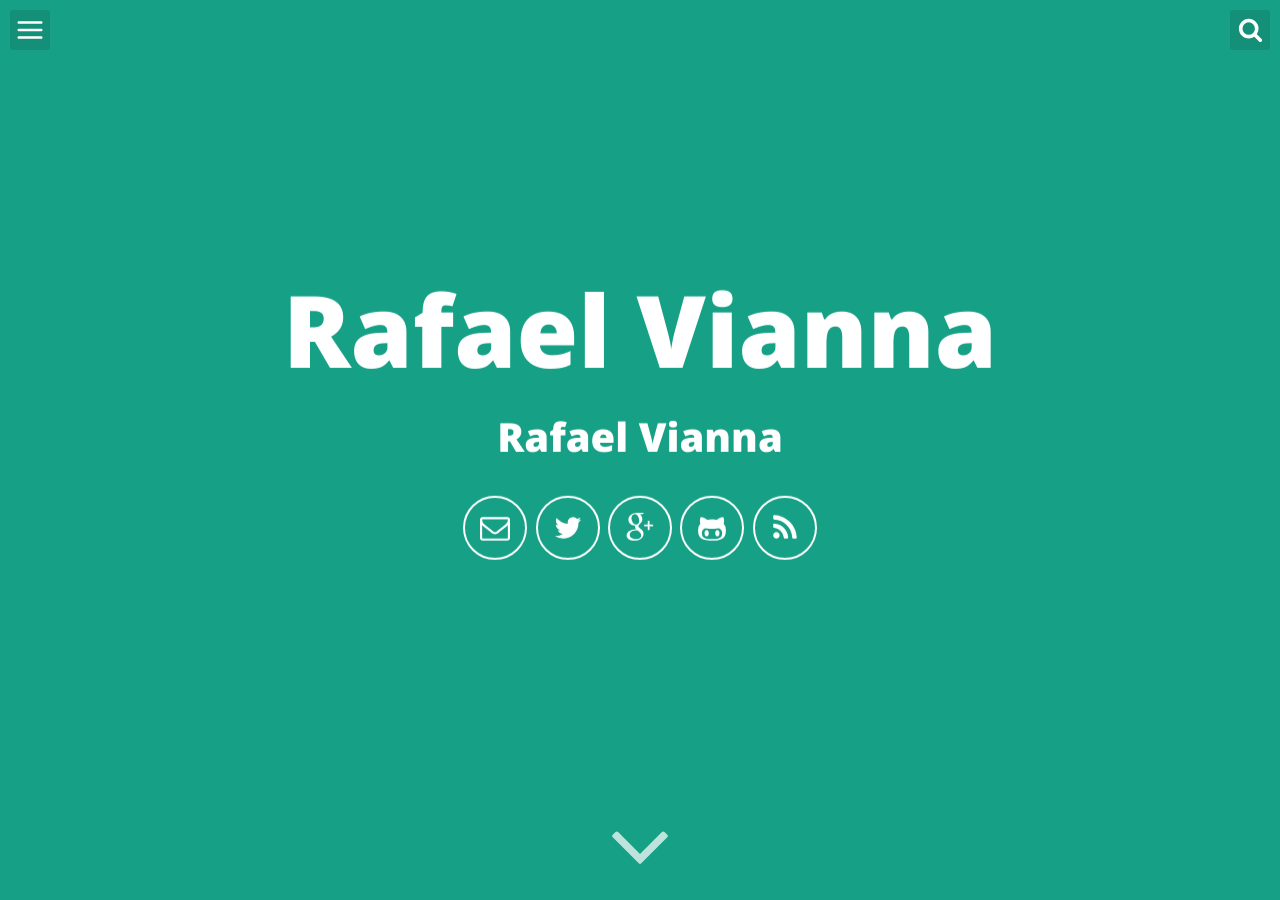
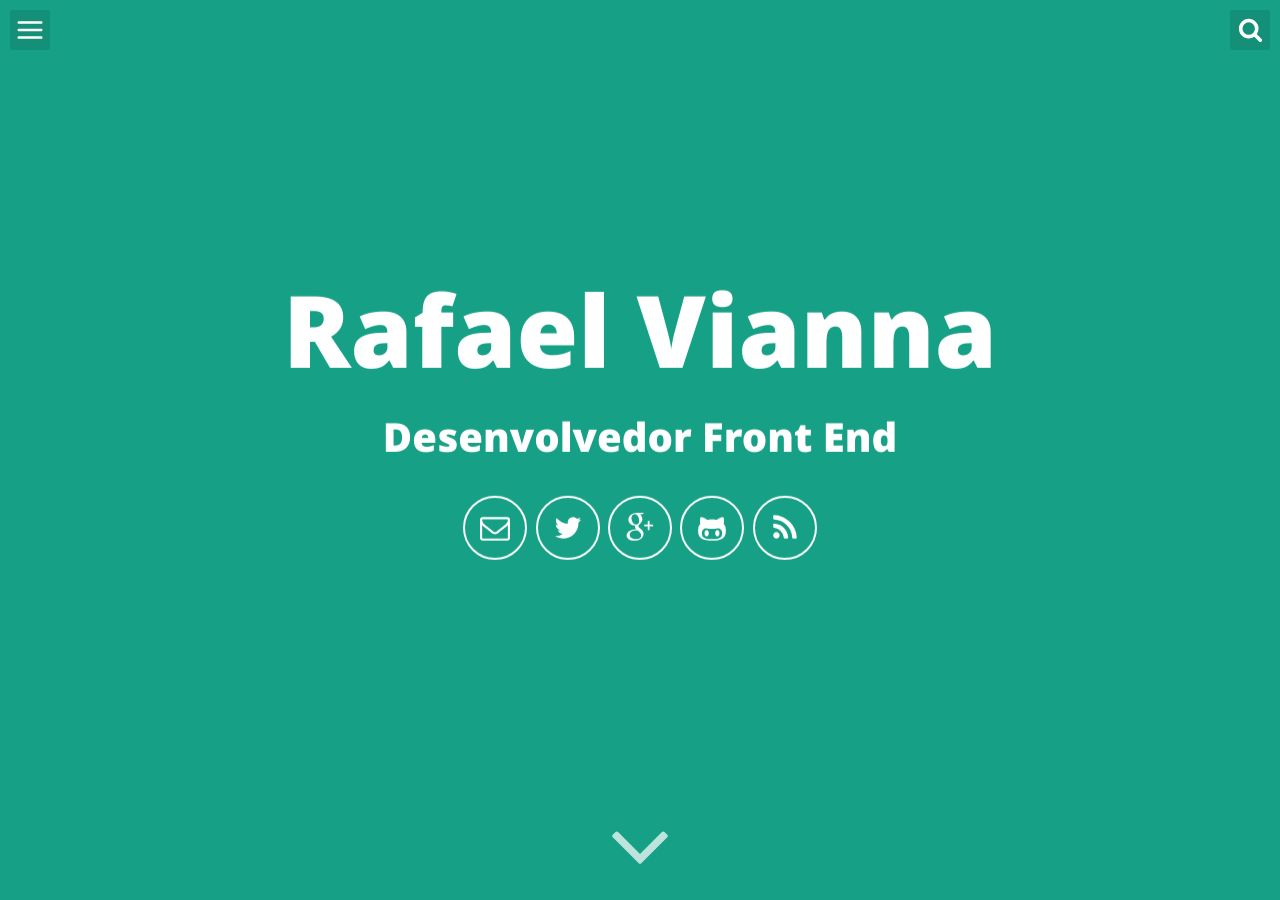
Before and after one commit to rafaelvianna/rafaelvianna.github.io, a Jekyll site: the page built from index.html, in a window 1280 px wide and 900 px high. Built offline with Jekyll 4.4.1, drawn with Linux system fonts in a browser that asks for light colours.

Commit message:
atualizando titulo

```diff
--- a/_config.yml
+++ b/_config.yml
@@ -1,13 +1,12 @@
 # Site settings
 title: Rafael Vianna - Desenvolvedor Front End
 description: Um blog sobre desenvolvimento front end
-baseurl: "" # the subpath of your site, e.g. /blog
-url: "http://rafaelvianna.github.io" # the base hostname & protocol for your site e.g. http://willianjusten.com.br
-
+baseurl: ""
+url: "http://rafaelvianna.github.io"
 # User settings
 username: Rafael Vianna
 user_description: Desenvolvedor Front End
-user_title: Rafael Vianna
+user_title:  Desenvolvedor Front End
 email: rafael2vianna@gmail.com
 twitter_username: rferreiravianna
 github_username:  rafaelvianna
```
Also changed, not shown: Readme.md, 5 other files.
